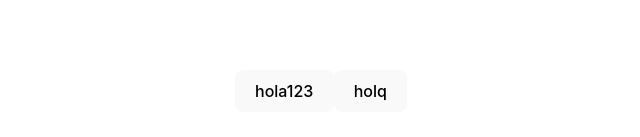
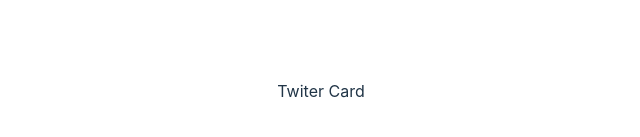
Before and after one commit to fbnjeje/BootCamp, a React (Vite) app in the folder react/vite/hola-mundo/: page / in a window 1280 px wide. Shown: the part 309-446 px from the top of the page, without its empty margins (319-959 px from the left). Built offline with nearby package versions, Linux system fonts and the light colour scheme.

Commit message:
twitter card

```diff
--- a/react/vite/hola-mundo/src/main.jsx
+++ b/react/vite/hola-mundo/src/main.jsx
@@ -5,18 +5,7 @@ import './index.css'
 
 const root = ReactDOM.createRoot(document.getElementById('root'));
 
-const hola = ({ text }) => {
-    return (<button>{text}</button>)
-}
 root.render(
-    <React.Fragment>
-
-        {hola({ text: 'hola123' })}
-        {hola({ text: 'holq' })}
-
-
-
-
-    </React.Fragment>
+    <div>Twiter Card</div>
 
 );
```
